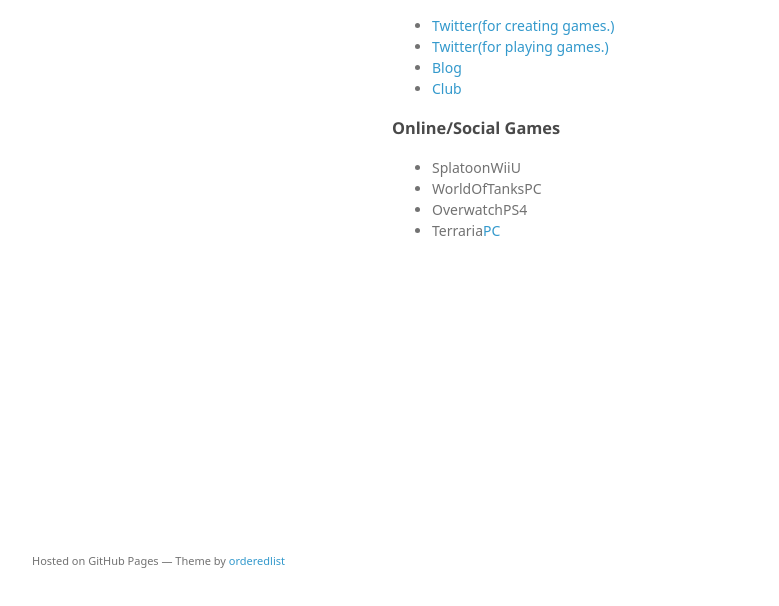
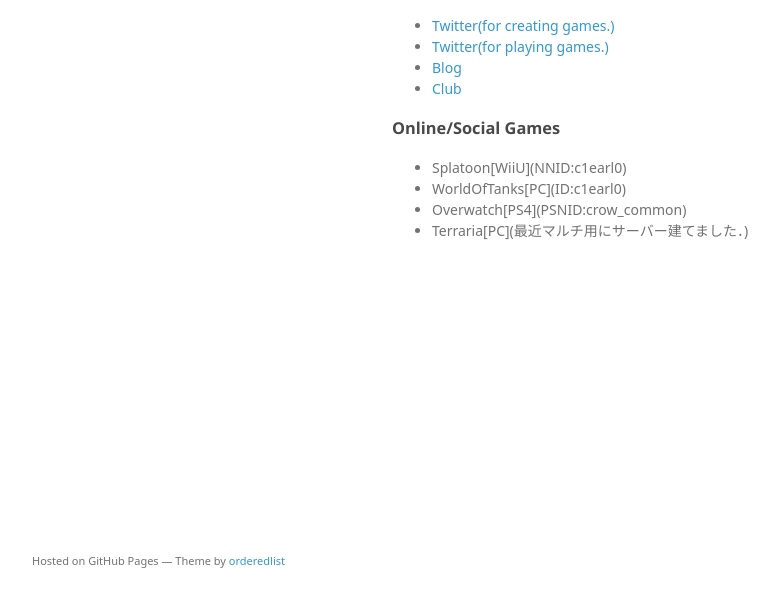
Before and after one commit to clear10/clear10.github.io, a plain HTML site: page index.html in a window 1280 px wide. Shown: the part 160-766 px from the top of the page, without its empty margins (178-957 px from the left). Drawn offline with Linux system fonts and the light colour scheme; a web font is replaced by a local one.

Commit message:
変になっちゃっていた箇所直した．

```diff
--- a/index.html
+++ b/index.html
@@ -42,11 +42,10 @@
 <a id="onlinesocial-games" class="anchor" href="#onlinesocial-games" aria-hidden="true"><span aria-hidden="true" class="octicon octicon-link"></span></a>Online/Social Games</h3>
 
 <ul>
-<li>SplatoonWiiU</li>
-<li>WorldOfTanksPC</li>
-<li>OverwatchPS4</li>
-<li>Terraria<a href="%E6%9C%80%E8%BF%91%E3%82%B5%E3%83%BC%E3%83%90%E3%83%BC%E5%BB%BA%E3%81%A6%E3%81%BE%E3%81%97%E3%81%9F%EF%BC%8E">PC</a>
-</li>
+<li>Splatoon[WiiU](NNID:c1earl0)</li>
+<li>WorldOfTanks[PC](ID:c1earl0)</li>
+<li>Overwatch[PS4](PSNID:crow_common)</li>
+<li>Terraria[PC](最近マルチ用にサーバー建てました．)</li>
 </ul>
       </section>
       <footer>
```
